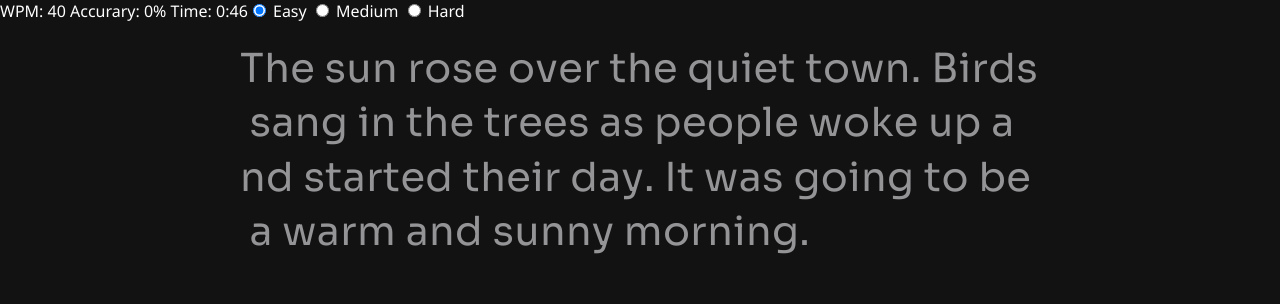
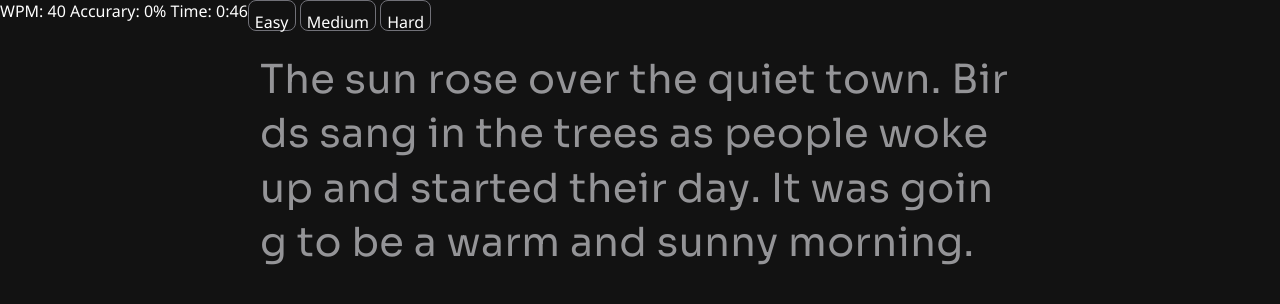
Before and after one commit to Cris575/typing-speed-test, a website built with Vite: page index.html in a window 1280 px wide. Built offline with nearby package versions, Linux system fonts and the light colour scheme.

Commit message:
refactor: update color variables and improve body background styling

```diff
--- a/src/style.css
+++ b/src/style.css
@@ -1,17 +1,26 @@
 @import url("https://fonts.googleapis.com/css2?family=Sora:wght@100..800&display=swap");
 
 :root {
-  --color-neutral-500: #121212;
+  --color-neutral-900: #121212;
+  --color-neutral-500: #717178;
   --color-neutral-400: #949497;
 
   --color-green-500: #4dd67b;
   --color-red-500: #d64d5b;
 
   --text-preset-1-regular: "Sora", sans-serif;
+
+  --radius-8: 8px;
+}
+
+*,
+*::before,
+*::after {
+  box-sizing: border-box;
 }
 
 body {
-  background-color: var(--color-neutral-500);
+  background-color: var(--color-neutral-900);
   color: white;
   font-family: "Segoe UI", Tahoma, Geneva, Verdana, sans-serif;
   margin: 0;
@@ -64,3 +73,22 @@ body {
   border-radius: 5px;
   background-color: #9494975b;
 }
+
+/* buttons */
+label {
+  cursor: pointer;
+  border: 1px solid white;
+  padding: 10px 20px;
+}
+
+input[type="radio"] {
+  display: none;
+}
+
+input[type="radio"] + label {
+  display: inline-block;
+  border-color: var(--color-neutral-500);
+  border-radius: var(--radius-8);
+  padding: 10px 6px;
+  height: 31px;
+}
```
